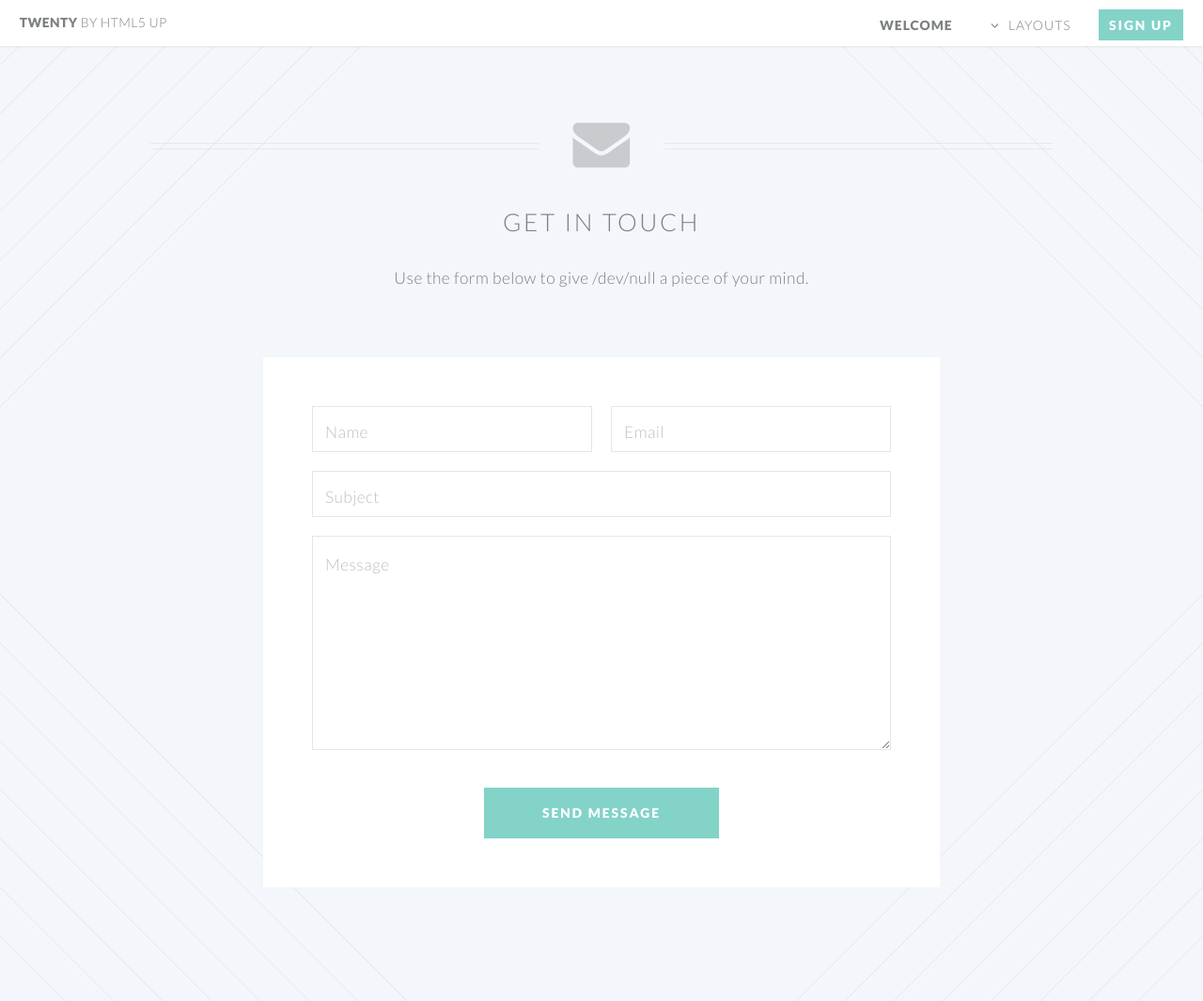
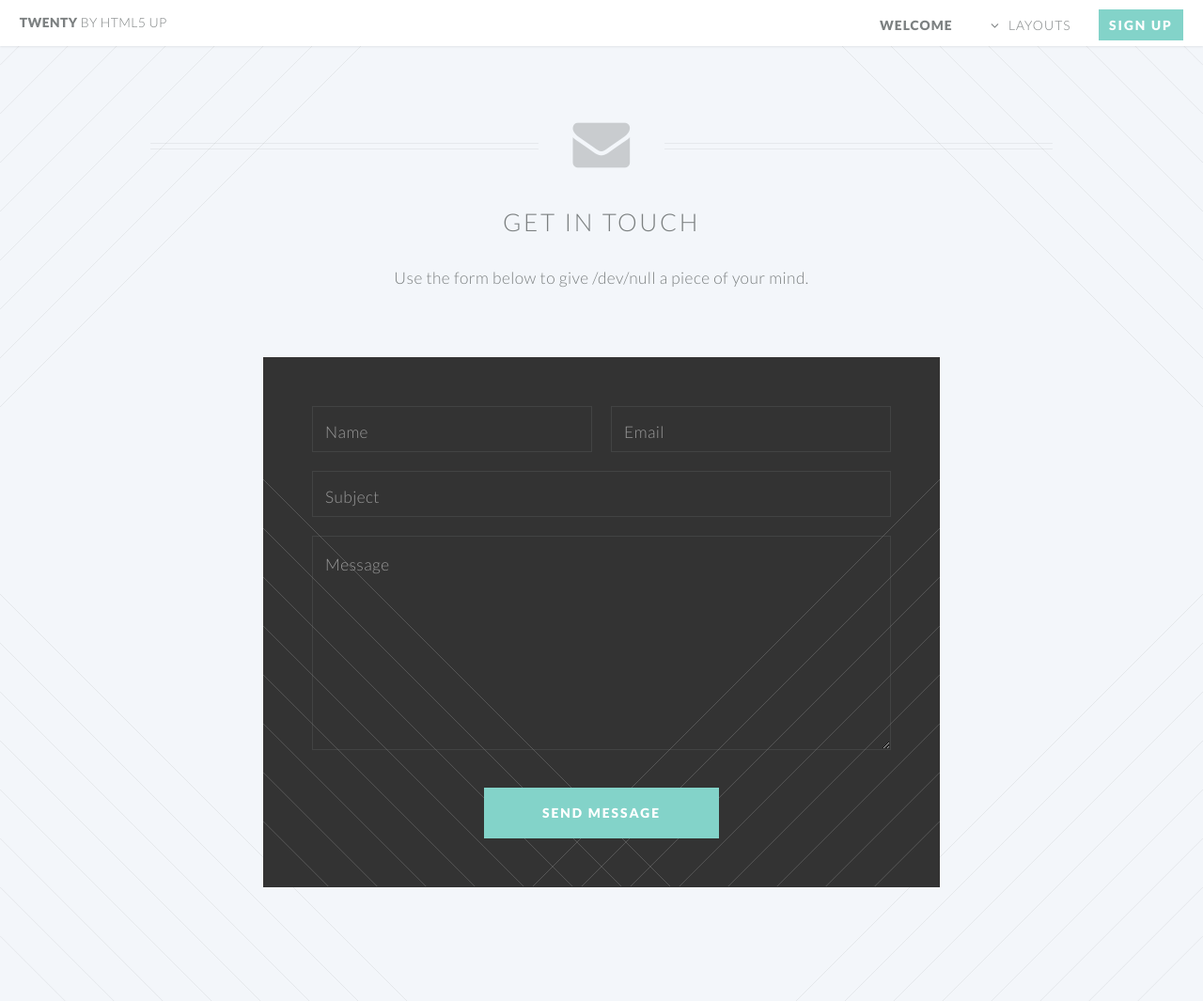
Before and after one commit to CowsAlways/CowsAlways.github.io, a plain HTML site: page contact.html in a window 1280 px wide. Shown: the top 1065 px of the page at 94% size. Drawn offline with Linux system fonts and the light colour scheme.

Commit message:
Changed wrapper Style 4

```diff
--- a/assets/css/main.css
+++ b/assets/css/main.css
@@ -2135,9 +2135,12 @@
 		}
 
 		.wrapper.style4 {
-			background: #fff;
-			color: inherit;
-			padding: 4em;
+			background-color: #333333;
+			background-image: url("images/light-bl.svg"), url("images/light-br.svg");
+			background-position: bottom left, bottom right;
+			background-repeat: no-repeat, no-repeat;
+			background-size: 25em, 25em;
+			color: #fff;
 		}
 
 /* Header */
```
